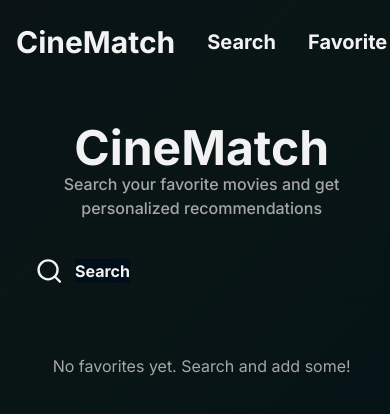
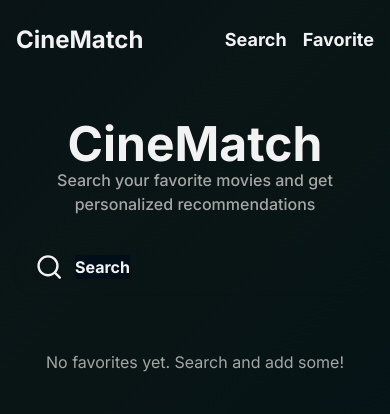
Before and after one commit to cinematch-project/cinematch_frontend, a React (Vite) app: page / in a window 390 px wide. Shown: the top 414 px of the page. Built offline with nearby package versions, Linux system fonts and the light colour scheme.

Commit message:
fix: responsive design

```diff
--- a/src/components/MovieCardBig.tsx
+++ b/src/components/MovieCardBig.tsx
@@ -54,18 +54,18 @@ export function MovieCardBig({ movie, className, ...rest }: MovieCardBigProps) {
             </div>
           )}
           <p className="text-muted mb-2 line-clamp-3">{movie.overview}</p>
-          <div className="flex w-full gap-1 pt-1 text-xs">
+          <div className="flex w-full flex-col gap-x-1 pt-1 text-xs sm:flex-row">
             <p className="text-muted flex-1">Runtime:</p>
             <p className="flex-6">{movie.runtime} minutes</p>
           </div>
           {movie.production_countries.length > 0 && (
-            <div className="flex w-full gap-1 pt-1 text-xs">
+            <div className="flex w-full flex-col gap-x-1 pt-2 text-xs sm:flex-row sm:pt-1">
               <p className="text-muted flex-1">Countries:</p>
               <p className="flex-6">{movie.production_countries.map((c) => c.name).join(" | ")}</p>
             </div>
           )}
           {movie.keywords.length > 0 && (
-            <div className="flex w-full gap-1 pt-1 text-xs">
+            <div className="flex w-full flex-col gap-x-1 pt-2 text-xs sm:flex-row sm:pt-1">
               <span className="text-muted flex-1">Keywords:</span>
               <p className="flex-6">{movie.keywords.map((c) => c.name).join(" | ")}</p>
             </div>
--- a/src/components/layout/Header.tsx
+++ b/src/components/layout/Header.tsx
@@ -3,23 +3,23 @@ import { Link } from "@tanstack/react-router";
 export function Header() {
   return (
     <header>
-      <nav className="flex items-center gap-8">
+      <nav className="flex items-center gap-4 sm:gap-8">
         <Link
           to="/"
-          className="after:bg-foreground relative mr-auto text-3xl font-bold after:absolute after:bottom-0 after:block after:h-1 after:w-full after:origin-left after:scale-0 after:transition hover:after:scale-100"
+          className="after:bg-foreground relative mr-auto text-2xl font-bold after:absolute after:bottom-0 after:block after:h-1 after:w-full after:origin-left after:scale-0 after:transition hover:after:scale-100 sm:text-3xl"
         >
           CineMatch
         </Link>
         <Link
           to="/search"
-          className="after:bg-foreground relative text-xl font-bold after:absolute after:bottom-0 after:block after:h-px after:w-full after:origin-left after:scale-0 after:transition hover:after:scale-100"
+          className="after:bg-foreground relative text-lg font-bold after:absolute after:bottom-0 after:block after:h-px after:w-full after:origin-left after:scale-0 after:transition hover:after:scale-100 sm:text-xl"
           activeProps={{ className: "after:scale-100" }}
         >
           Search
         </Link>
         <Link
           to="/favorite"
-          className="after:bg-foreground relative text-xl font-bold after:absolute after:bottom-0 after:block after:h-px after:w-full after:origin-left after:scale-0 after:transition hover:after:scale-100"
+          className="after:bg-foreground relative text-lg font-bold after:absolute after:bottom-0 after:block after:h-px after:w-full after:origin-left after:scale-0 after:transition hover:after:scale-100 sm:text-xl"
           activeProps={{ className: "after:scale-100" }}
         >
           Favorite
```
